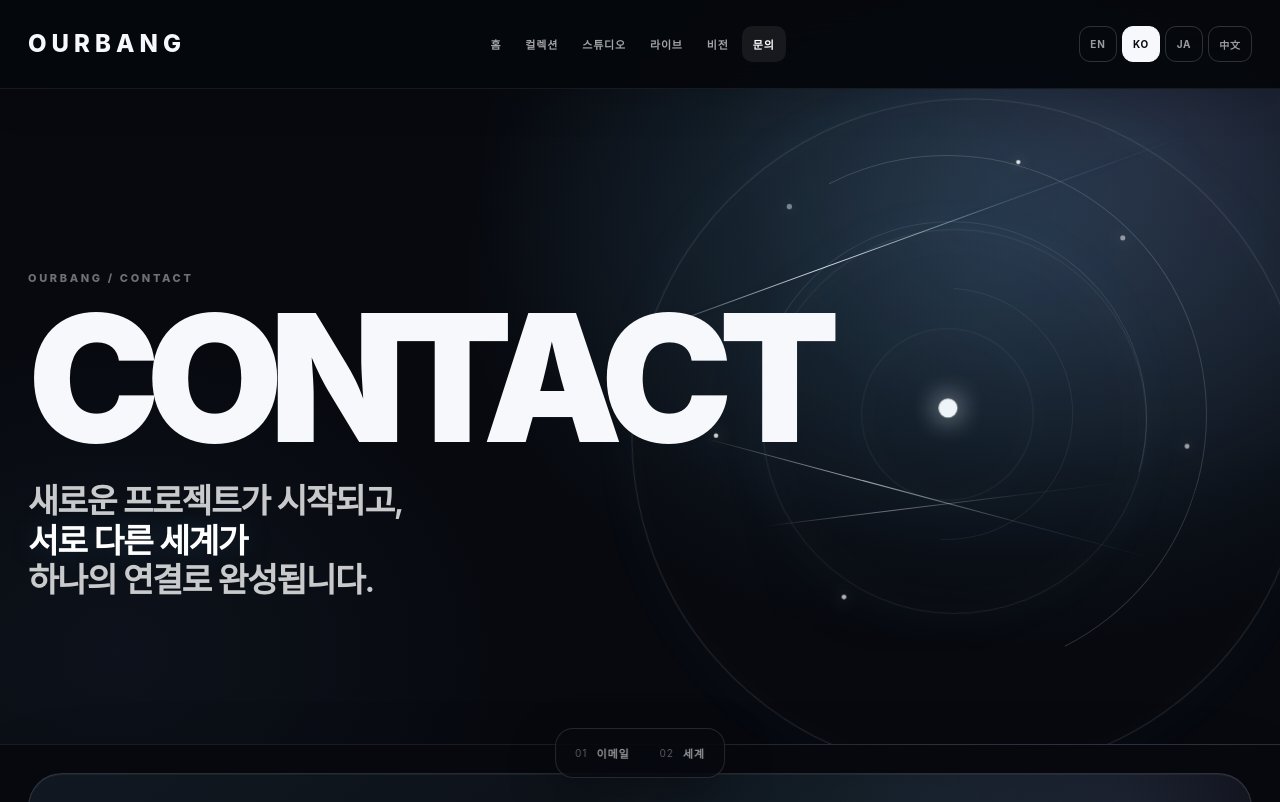
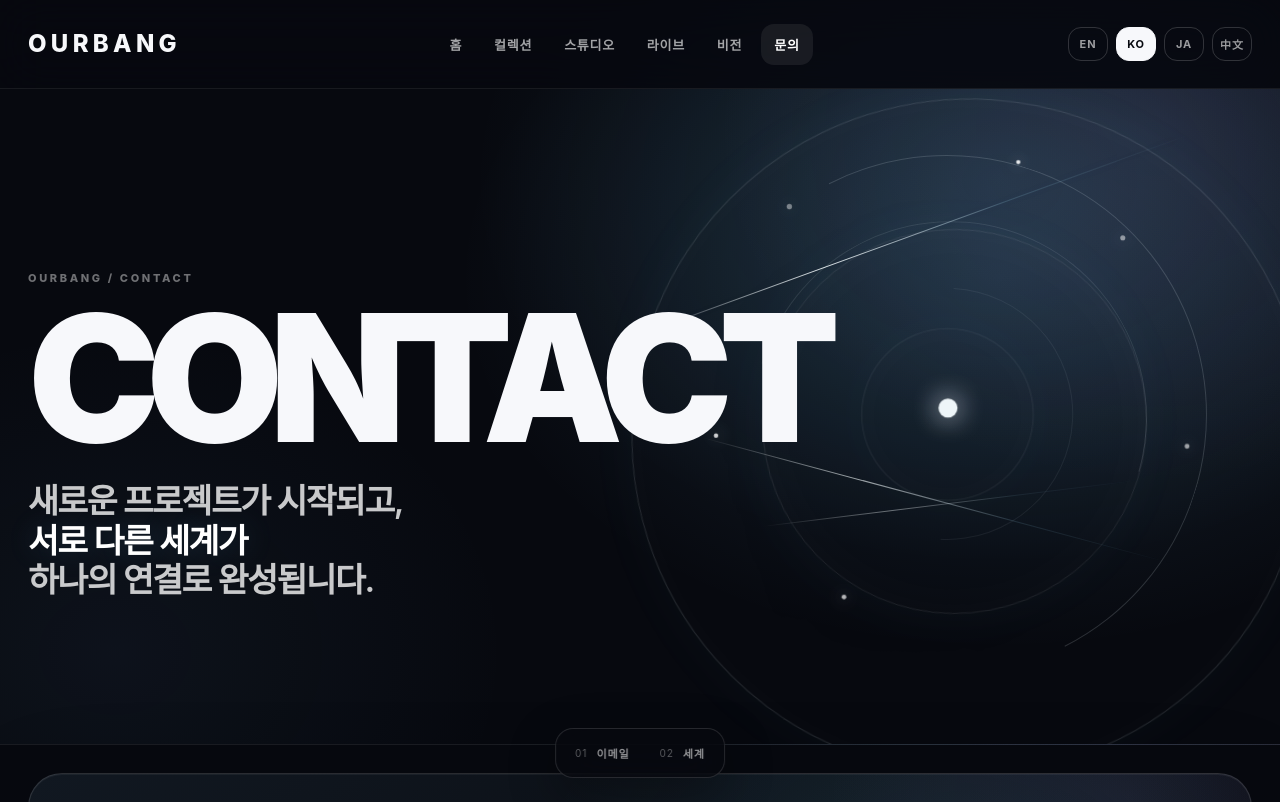
Before and after one commit to arakorea/ourbang, a plain HTML site: page contact.html in a window 1280 px wide. Shown: the top 802 px of the page. Drawn offline with Linux system fonts and the light colour scheme.

Commit message:
Add files via upload

```diff
--- a/contact.html
+++ b/contact.html
@@ -3094,9 +3094,6 @@ button,
   }
 })();
 </script>
-
-<!-- OURBANG shared navigation: HOME baseline -->
-<link rel="stylesheet" href="assets/css/ourbang-nav.css">
 </head>
 <body>
 <header class="topbar"><div class="wrap nav"><a class="brand" href="index.html">OURBANG</a><nav class="links" aria-label="Primary"><a href="index.html" data-en="HOME" data-ko="홈">HOME</a><a href="explore.html" data-en="COLLECTIONS" data-ko="컬렉션">COLLECTIONS</a><a href="create.html" data-en="STUDIO" data-ko="스튜디오">STUDIO</a><a href="live.html" data-en="LIVE" data-ko="라이브">LIVE</a><a href="vision.html" data-en="VISION" data-ko="비전">VISION</a><a class="active" href="contact.html" data-en="CONTACT" data-ko="문의">CONTACT</a></nav><div style="display:flex;align-items:center;gap:8px"><div class="langs"><button class="langBtn" type="button" data-lang="en">EN</button><button class="langBtn" type="button" data-lang="ko">KO</button><button class="langBtn" type="button" data-lang="ja">JA</button><button class="langBtn" type="button" data-lang="zh">中文</button></div><button class="menuBtn" type="button" aria-label="메뉴 열기" aria-expanded="false"><span></span><span></span></button></div></div></header>
```
Also changed, not shown: explore.html (+0 -3 lines), live.html (+0 -3 lines), vision.html (+0 -3 lines).
